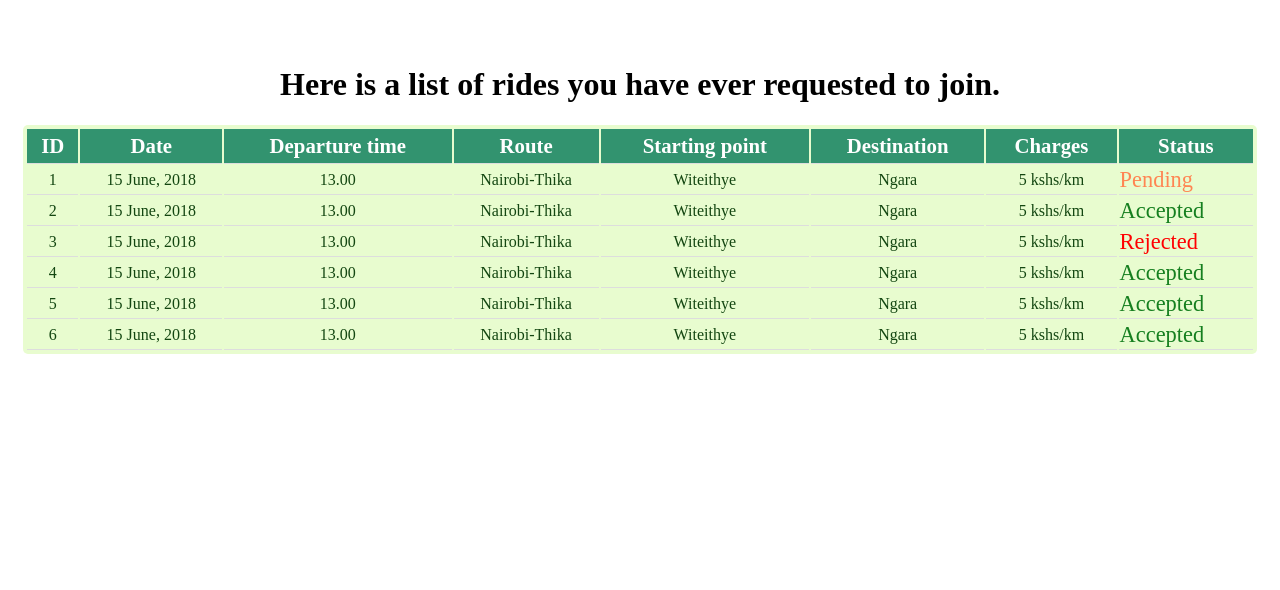
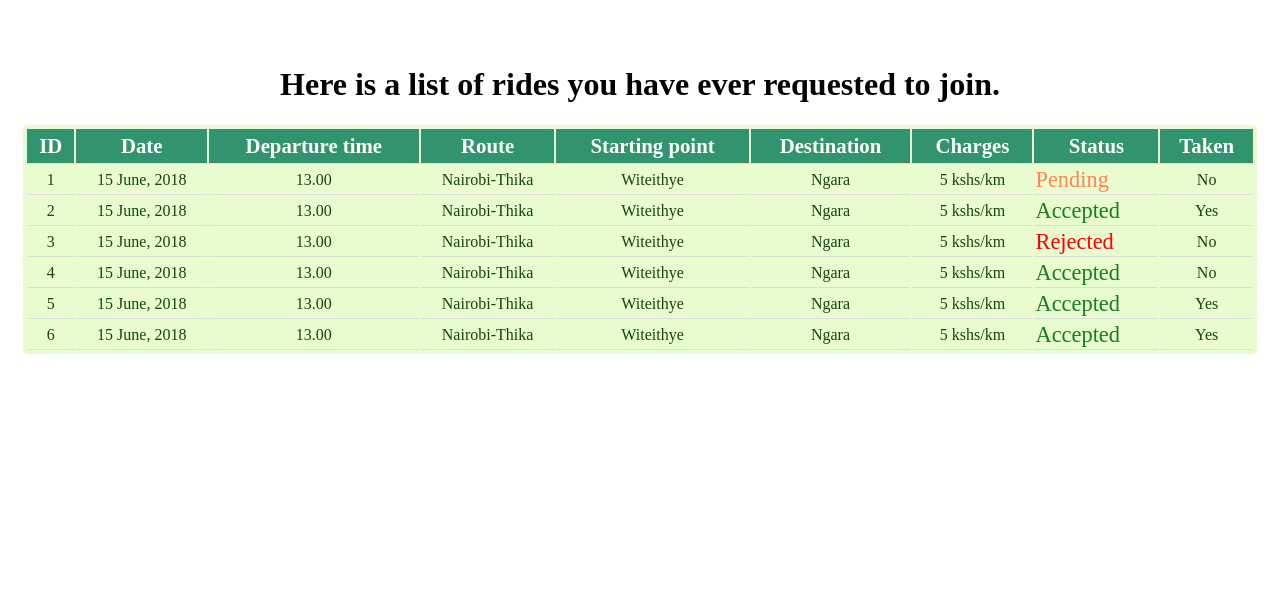
Before and after one commit to meshack-mbuvi/ride-my-way, a PHP site: page /myrequests.html in a window 1280 px wide. Shown: the part 88-678 px from the top of the page. Run offline with PHP 8.4, Linux system fonts and the light colour scheme.

Commit message:
Update rides taken table to include field indicating whether user has taken specified ride offer.

```diff
--- a/ui/css/main.css
+++ b/ui/css/main.css
@@ -318,7 +318,7 @@ th, td {
     font-size: 1.4em;
 }
 
-tr:hover, tr td:hover{
+tr:hover{
     background-color: #ade25d;
     color: #157f1f !important;
 }
--- a/ui/myrequests.html
+++ b/ui/myrequests.html
@@ -38,6 +38,7 @@
 						<th>Destination</th>
 						<th>Charges</th>
 						<th>Status</th>
+						<th>Taken</th>
 					</tr>
 					<tr>
 						<td>1</td>
@@ -48,6 +49,7 @@
 						<td>Ngara</td>
 						<td>5 kshs/km</td>
 						<td class="pending">Pending</td>
+						<td>No</td>
 					</tr>
 					<tr>
 						<td>2</td>
@@ -58,6 +60,7 @@
 						<td>Ngara</td>
 						<td>5 kshs/km</td>
 						<td class="accepted">Accepted</td>
+						<td>Yes</td>
 					</tr>
 					<tr>
 						<td>3</td>
@@ -68,6 +71,7 @@
 						<td>Ngara</td>
 						<td>5 kshs/km</td>
 						<td class="rejected">Rejected</td>
+						<td>No</td>
 					</tr>
 					<tr>
 						<td>4</td>
@@ -78,6 +82,7 @@
 						<td>Ngara</td>
 						<td>5 kshs/km</td>
 						<td class="accepted">Accepted</td>
+						<td>No</td>
 					</tr>
 					<tr>
 						<td>5</td>
@@ -88,6 +93,7 @@
 						<td>Ngara</td>
 						<td>5 kshs/km</td>
 						<td class="accepted">Accepted</td>
+						<td>Yes</td>
 					</tr>
 					<tr>
 						<td>6</td>
@@ -98,6 +104,7 @@
 						<td>Ngara</td>
 						<td>5 kshs/km</td>
 						<td class="accepted">Accepted</td>
+						<td>Yes</td>
 					</tr>
 
 				</table>
```
